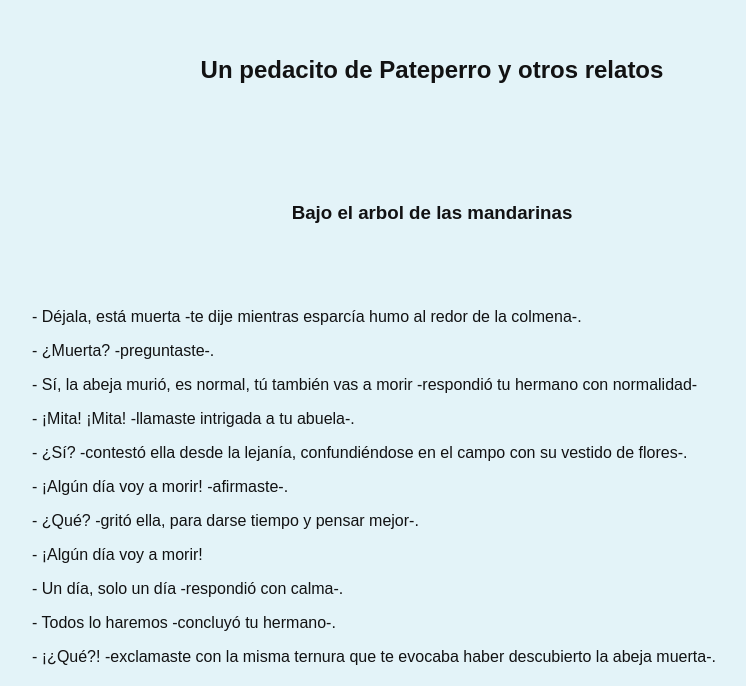
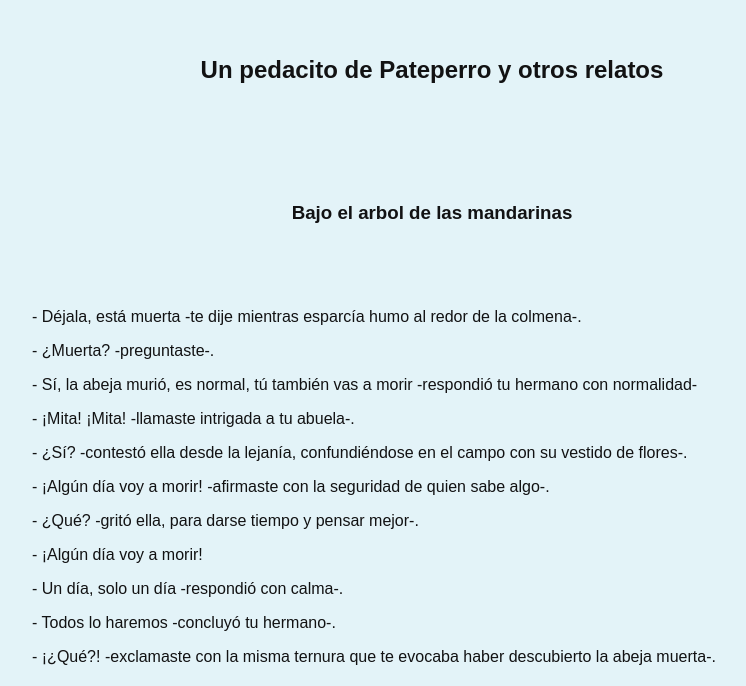
Before and after one commit to sepigrafo/sebastianpineda.com, a plain HTML site: page pedacitopateperro_index.html in a window 1280 px wide. Shown: the part 114-800 px from the top of the page, without its empty margins (208-954 px from the left). Drawn offline with Linux system fonts and the light colour scheme.

Commit message:
Update pedacitopateperro_index.html

```diff
--- a/pedacitopateperro_index.html
+++ b/pedacitopateperro_index.html
@@ -27,7 +27,7 @@
             </p>
             <p>            - ¿Sí? -contestó ella desde la lejanía, confundiéndose en el  campo con su vestido de flores-.
             </p>
-            <p>            - ¡Algún día voy a morir! -afirmaste-.
+            <p>            - ¡Algún día voy a morir! -afirmaste con la seguridad de quien sabe algo-.
             </p>
             <p>            - ¿Qué? -gritó ella, para darse tiempo y pensar mejor-.
             </p>
```
